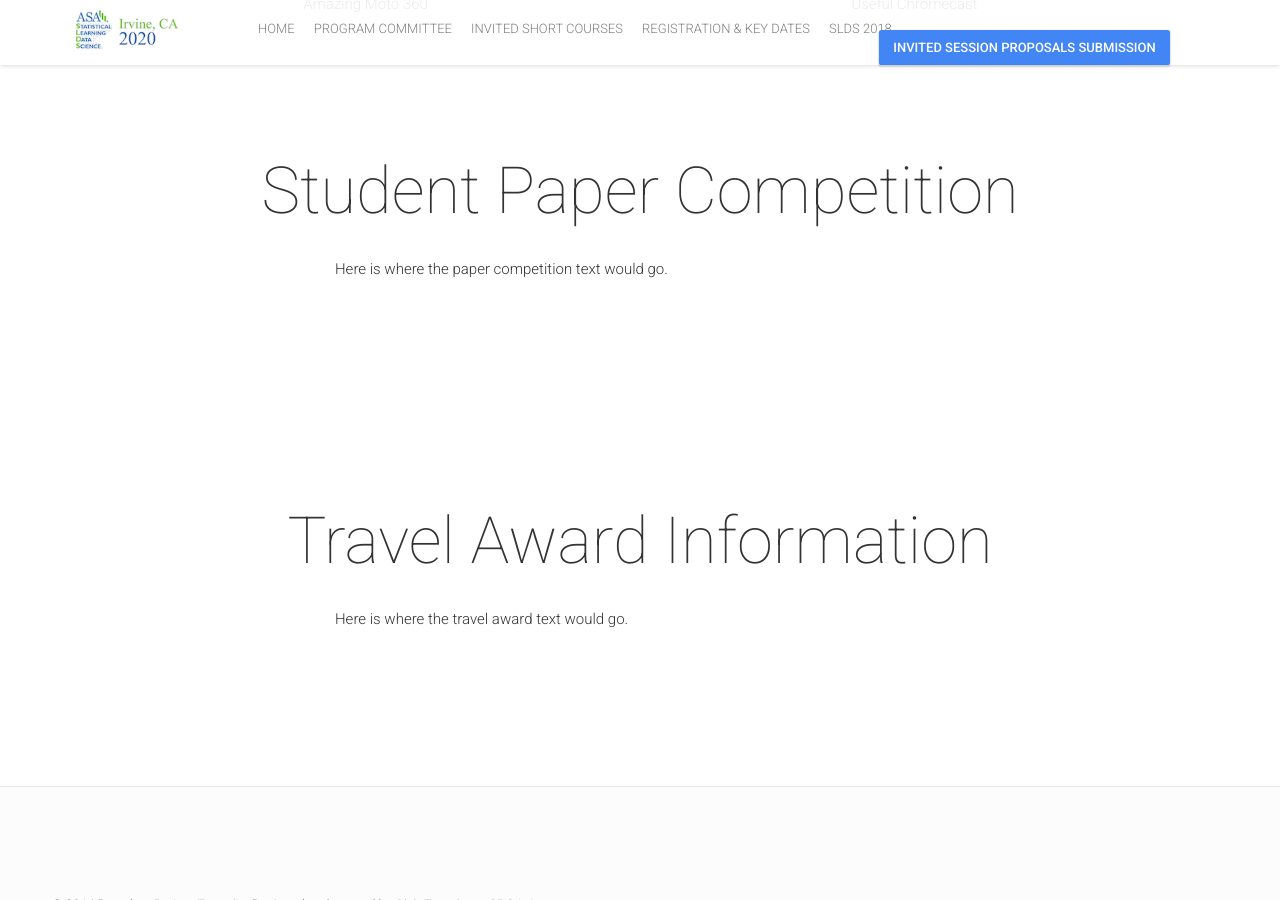
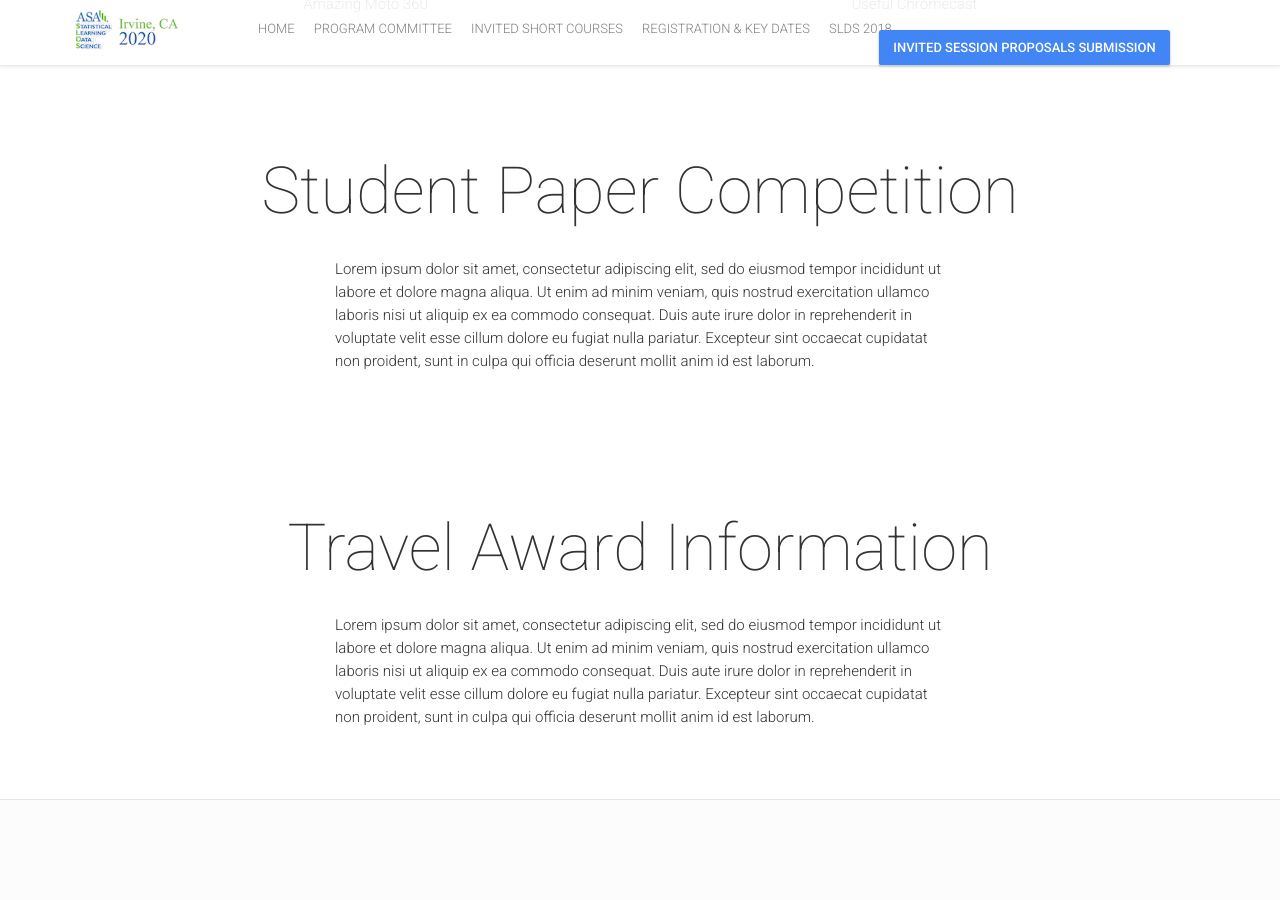
Before and after one commit to ASASLDS/SLDS2020, a Jekyll site: the page built from posters.html, in a window 1280 px wide and 900 px high, scrolled down 1206 px. Built offline with Jekyll 4.4.1, drawn with Linux system fonts in a browser that asks for light colours; nearby versions of some CDN libraries; comment, search, counter and statistics services are not loaded.

Commit message:
Add some Lorem Ipsum placeholder text

```diff
--- a/_config.yml
+++ b/_config.yml
@@ -191,5 +191,5 @@
  - {title: "3nd Place", image: "prize-3.png", info: "Useful Chromecast"}
 
 # Poster Paper Submission Text
-paperCompetitionText: "Here is where the paper competition text would go."
-travelAwardInfoText: "Here is where the travel award text would go."
+paperCompetitionText: "Lorem ipsum dolor sit amet, consectetur adipiscing elit, sed do eiusmod tempor incididunt ut labore et dolore magna aliqua. Ut enim ad minim veniam, quis nostrud exercitation ullamco laboris nisi ut aliquip ex ea commodo consequat. Duis aute irure dolor in reprehenderit in voluptate velit esse cillum dolore eu fugiat nulla pariatur. Excepteur sint occaecat cupidatat non proident, sunt in culpa qui officia deserunt mollit anim id est laborum."
+travelAwardInfoText: "Lorem ipsum dolor sit amet, consectetur adipiscing elit, sed do eiusmod tempor incididunt ut labore et dolore magna aliqua. Ut enim ad minim veniam, quis nostrud exercitation ullamco laboris nisi ut aliquip ex ea commodo consequat. Duis aute irure dolor in reprehenderit in voluptate velit esse cillum dolore eu fugiat nulla pariatur. Excepteur sint occaecat cupidatat non proident, sunt in culpa qui officia deserunt mollit anim id est laborum."
```
